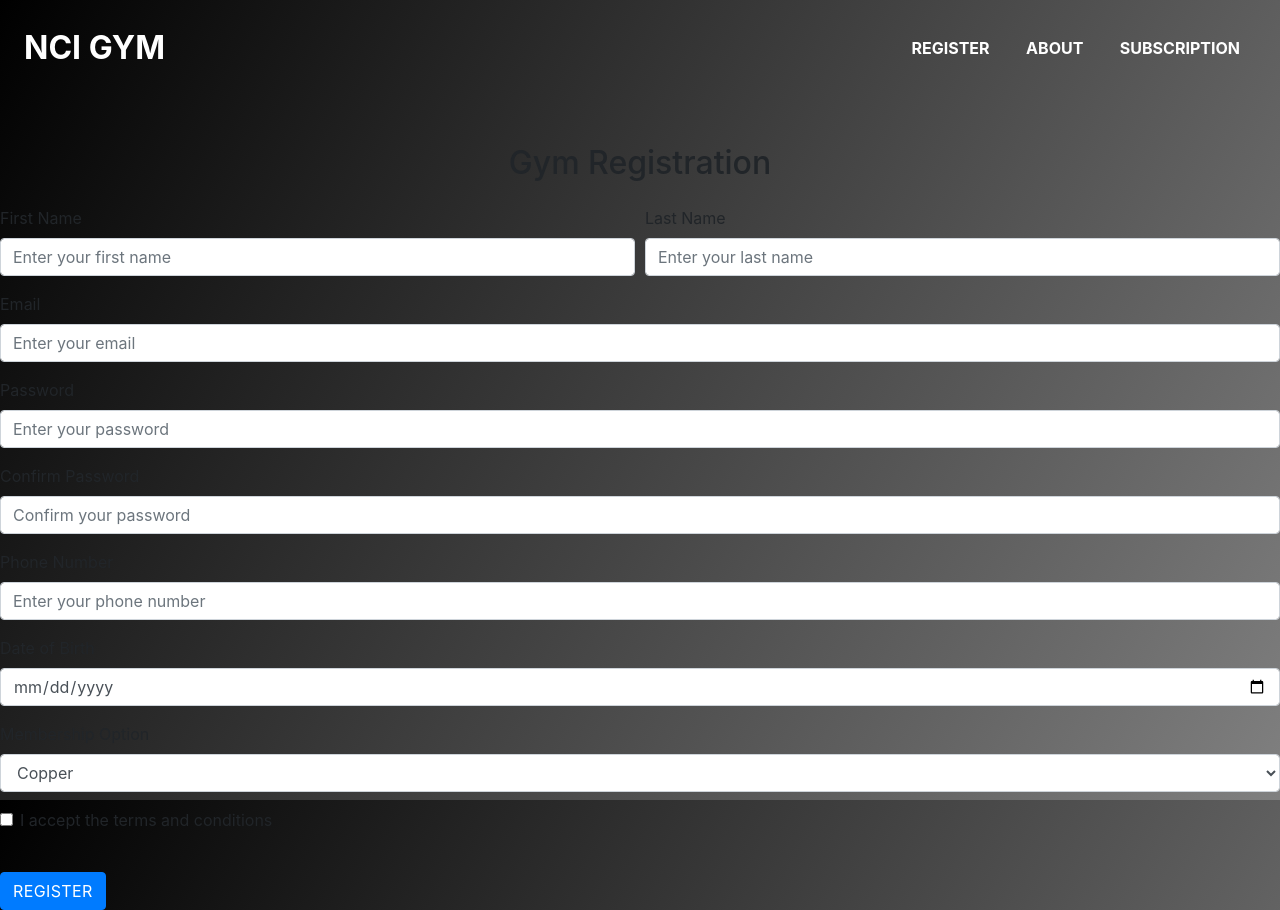
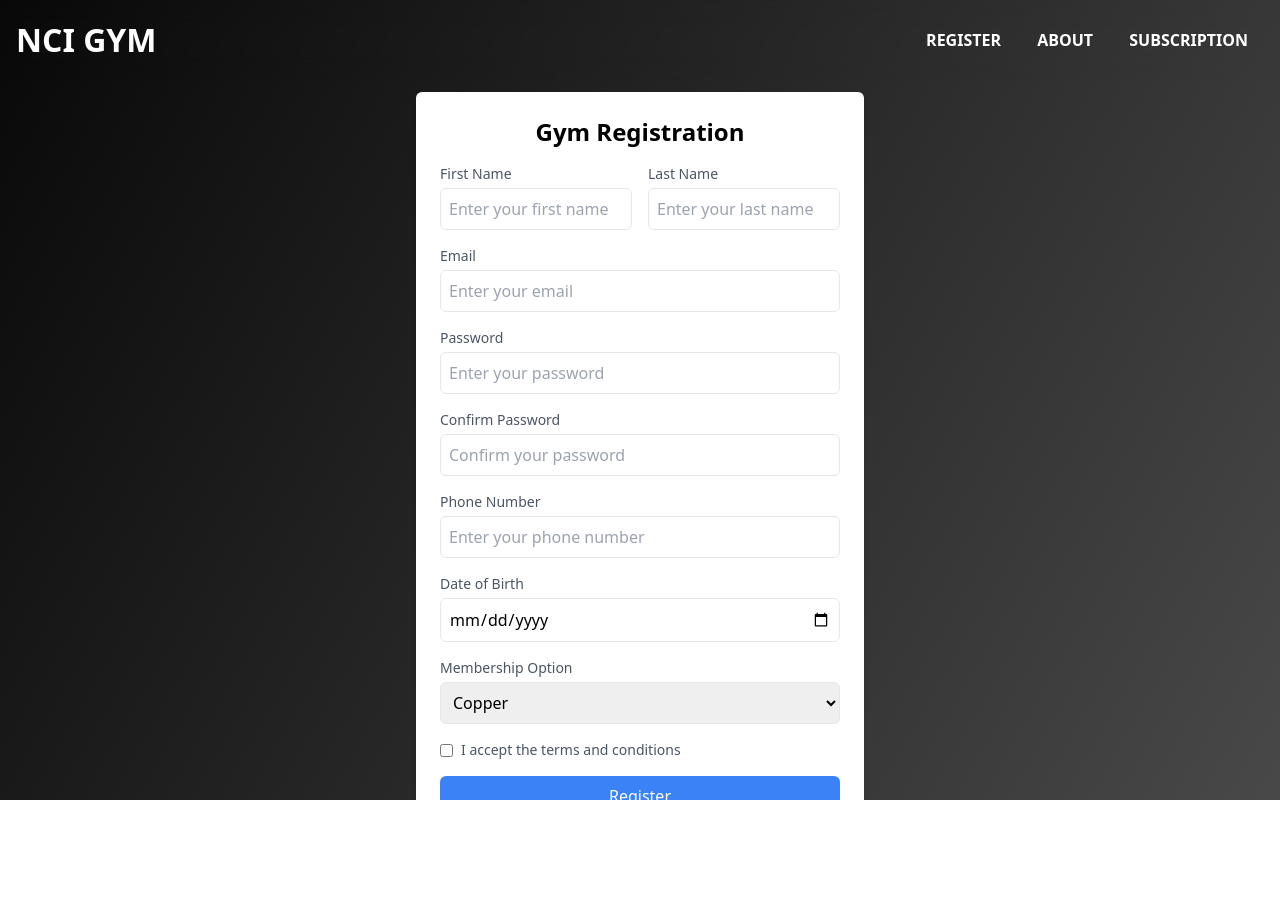
Before and after one commit to lmartins18/NCIWebDevProject, a website: page pages/register.html in a window 1280 px wide. After the commit the page ends 800 px from the top, so only its background shows below. Drawn offline with nearby package versions, Linux system fonts and the light colour scheme.

```diff
--- a/css/style.css
+++ b/css/style.css
@@ -2,6 +2,30 @@
 
 @import url("https://fonts.googleapis.com/css?family=Cardo:400i|Rubik:400,700&display=swap");
 
+:root {
+  /* color */
+  --nyanza: #e9ffdb;
+  --dark-purple: #301934;
+  --dark-gradient: linear-gradient(120deg, black, gray);
+  /* margins and padding */
+  --margin-xxs: 0.2rem;
+  --margin-xs: 0.4rem;
+  --margin-s: 0.8rem;
+  --margin-m: 1rem;
+  --margin-l: 2rem;
+  --margin-xl: 4rem;
+
+  /* Type Scale */
+  --text-size-xs: 0.64rem;
+  --text-size-sm: 0.8rem;
+  --text-size-md: 1rem;
+  --text-size-lg: 1.25rem;
+  --text-size-xl: 1.56rem;
+  --text-size-2xl: 1.95rem;
+  --text-size-3xl: 2.44rem;
+  --text-size-4xl: 3.05rem;
+  --text-size-5xl: 3.81rem;
+}
 /* test */
 header {
   position: relative;
@@ -40,16 +64,6 @@
   z-index: 1;
 }
 
-  /* Media Query for devices withi coarse pointers and no hover functionality */
-
-  /* This will use a fallback image instead of a video for devices that commonly do not support the HTML5 video element */
-
-  @media (pointer: coarse) and (hover: none) {
-    header video {
-      display: none;
-    }
-  }
-
 /* end test */
 
 *,
@@ -59,15 +73,16 @@
   padding: 0;
   margin: 0;
 }
-
+html {
+  background: var(--dark-gradient);
+  background-size: 200% 200%;
+  animation: gradientFade 5s ease-in-out infinite;
+}
 html,
 body {
   width: 100%;
   height: 100%;
   margin: 0;
-    background-size: 200% 200%;
-    background: linear-gradient(120deg, black, gray);
-    animation: gradientFade 5s ease-in-out infinite;
 }
 
 body#subscription-body {
@@ -142,7 +157,7 @@
   } */
 
 nav.head-navigation {
-   @apply w-100 sticky top-0 flex align-items-center p-4 backdrop-blur-md
+  @apply w-100 sticky top-0 flex align-items-center p-4 backdrop-blur-md;
 }
 
 nav.head-navigation * {
@@ -192,6 +207,11 @@
 @media (max-width: 600px) {
   .NCI-GYM-container {
     padding-top: 10rem;
+  }
+}
+@media (pointer: coarse) and (hover: none) {
+  header video {
+    display: none;
   }
 }
 
--- a/pages/register.html
+++ b/pages/register.html
@@ -5,34 +5,13 @@
     <meta http-equiv="X-UA-Compatible" content="IE=edge" />
     <meta name="viewport" content="width=device-width, initial-scale=1.0" />
     <title>National College of Ireland Gym - Register</title>
+    <script src="https://cdn.tailwindcss.com"></script>
+    <script src="tailwind.config.js"></script>
     <link rel="stylesheet" href="./../css/style.css" />
-    <!-- Bootstrap -->
-    <link
-      rel="stylesheet"
-      href="https://cdn.jsdelivr.net/npm/bootstrap@4.3.1/dist/css/bootstrap.min.css"
-      integrity="sha384-ggOyR0iXCbMQv3Xipma34MD+dH/1fQ784/j6cY/iJTQUOhcWr7x9JvoRxT2MZw1T"
-      crossorigin="anonymous"
-    />
-    <script
-      src="https://code.jquery.com/jquery-3.3.1.slim.min.js"
-      integrity="sha384-q8i/X+965DzO0rT7abK41JStQIAqVgRVzpbzo5smXKp4YfRvH+8abtTE1Pi6jizo"
-      crossorigin="anonymous"
-    ></script>
-    <script
-      src="https://cdn.jsdelivr.net/npm/popper.js@1.14.7/dist/umd/popper.min.js"
-      integrity="sha384-UO2eT0CpHqdSJQ6hJty5KVphtPhzWj9WO1clHTMGa3JDZwrnQq4sF86dIHNDz0W1"
-      crossorigin="anonymous"
-    ></script>
-    <script
-      src="https://cdn.jsdelivr.net/npm/bootstrap@4.3.1/dist/js/bootstrap.min.js"
-      integrity="sha384-JjSmVgyd0p3pXB1rRibZUAYoIIy6OrQ6VrjIEaFf/nJGzIxFDsf4x0xIM+B07jRM"
-      crossorigin="anonymous"
-    ></script>
-    <!-- End of bootstrap -->
   </head>
-  <body>
+  <body class="flex flex-col">
     <nav
-      class="head-navigation w-100 position-sticky d-flex align-items-center p-4 backdrop-filter mb-5"
+      class="head-navigation w-100 sticky top-0 flex align-items-center p-4 backdrop-blur-md z-50"
     >
       <a href="../index.html" class="site-logo link-light">NCI GYM</a>
       <ul class="my-auto">
@@ -41,92 +20,136 @@
         <li><a href="./subscription.html">Subscription</a></li>
       </ul>
     </nav>
-    <form>
-      <h2 class="text-center mb-4">Gym Registration</h2>
-      <div class="form-row">
-        <div class="form-group col-md-6">
-          <label for="firstName">First Name</label>
+    <main class="flex-1 p-3 overflow-auto">
+      <form
+        class="max-w-md mx-auto my-8 p-6 bg-white rounded-md shadow-md my-auto h-100 overflow-auto"
+      >
+        <h2 class="text-2xl font-semibold text-center mb-4">
+          Gym Registration
+        </h2>
+        <div class="grid grid-cols-2 gap-4">
+          <div class="mb-4">
+            <label
+              for="firstName"
+              class="block text-sm font-medium text-gray-600"
+              >First Name</label
+            >
             <input
               type="text"
-            class="form-control"
               id="firstName"
               placeholder="Enter your first name"
-            required
+              class="mt-1 p-2 w-full border rounded-md"
             />
           </div>
-        <div class="form-group col-md-6">
-          <label for="lastName">Last Name</label>
+
+          <div class="mb-4">
+            <label
+              for="lastName"
+              class="block text-sm font-medium text-gray-600"
+              >Last Name</label
+            >
             <input
               type="text"
-            class="form-control"
               id="lastName"
               placeholder="Enter your last name"
-            required
+              class="mt-1 p-2 w-full border rounded-md"
             />
           </div>
         </div>
-      <div class="form-group">
-        <label for="email">Email</label>
+
+        <div class="mb-4">
+          <label for="email" class="block text-sm font-medium text-gray-600"
+            >Email</label
+          >
           <input
             type="email"
-          class="form-control"
             id="email"
             placeholder="Enter your email"
-          required
+            class="mt-1 p-2 w-full border rounded-md"
           />
         </div>
-      <div class="form-group">
-        <label for="password">Password</label>
+
+        <div class="mb-4">
+          <label for="password" class="block text-sm font-medium text-gray-600"
+            >Password</label
+          >
           <input
             type="password"
-          class="form-control"
             id="password"
             placeholder="Enter your password"
-          required
+            class="mt-1 p-2 w-full border rounded-md"
           />
         </div>
-      <div class="form-group">
-        <label for="confirmPassword">Confirm Password</label>
+
+        <div class="mb-4">
+          <label
+            for="confirmPassword"
+            class="block text-sm font-medium text-gray-600"
+            >Confirm Password</label
+          >
           <input
             type="password"
-          class="form-control"
             id="confirmPassword"
             placeholder="Confirm your password"
-          required
+            class="mt-1 p-2 w-full border rounded-md"
           />
         </div>
-      <div class="form-group">
-        <label for="phoneNumber">Phone Number</label>
+
+        <div class="mb-4">
+          <label
+            for="phoneNumber"
+            class="block text-sm font-medium text-gray-600"
+            >Phone Number</label
+          >
           <input
             type="tel"
-          class="form-control"
             id="phoneNumber"
             placeholder="Enter your phone number"
-          required
+            class="mt-1 p-2 w-full border rounded-md"
           />
         </div>
-      <div class="form-group">
-        <label for="dob">Date of Birth</label>
-        <input type="date" class="form-control" id="dob" required />
+
+        <div class="mb-4">
+          <label for="dob" class="block text-sm font-medium text-gray-600"
+            >Date of Birth</label
+          >
+          <input
+            type="date"
+            id="dob"
+            class="mt-1 p-2 w-full border rounded-md"
+          />
         </div>
-      <div class="form-group">
-        <label for="membership">Membership Option</label>
-        <select class="form-control" id="membership" required>
+
+        <div class="mb-4">
+          <label
+            for="membership"
+            class="block text-sm font-medium text-gray-600"
+            >Membership Option</label
+          >
+          <select id="membership" class="mt-1 p-2 w-full border rounded-md">
             <option value="copper">Copper</option>
             <option value="silver">Silver</option>
             <option value="gold">Gold</option>
             <option value="titanium">Titanium</option>
           </select>
         </div>
-      <div class="form-group">
-        <div class="form-check">
-          <input class="form-check-input" type="checkbox" id="terms" required />
-          <label class="form-check-label" for="terms">
-            I accept the terms and conditions
-          </label>
+
+        <div class="mb-4">
+          <div class="flex items-center">
+            <input type="checkbox" id="terms" class="form-checkbox" />
+            <label for="terms" class="ml-2 text-sm text-gray-600"
+              >I accept the terms and conditions</label
+            >
           </div>
         </div>
-      <button type="submit" class="btn btn-primary">Register</button>
+
+        <button
+          type="submit"
+          class="w-full bg-blue-500 text-white p-2 rounded-md"
+        >
+          Register
+        </button>
       </form>
+    </main>
   </body>
 </html>
--- a/tailwind.config.js
+++ b/tailwind.config.js
@@ -1,4 +1,5 @@
 tailwind.config = {
+  darkMode: 'class',
   content: ['./**/*.{html,js}'],
   theme: {
     extend: {
```
Also changed, not shown: index.html (+4 -2 lines), pages/about.html (+30 -38 lines). Lines whose indentation alone changed are shown as unchanged.
